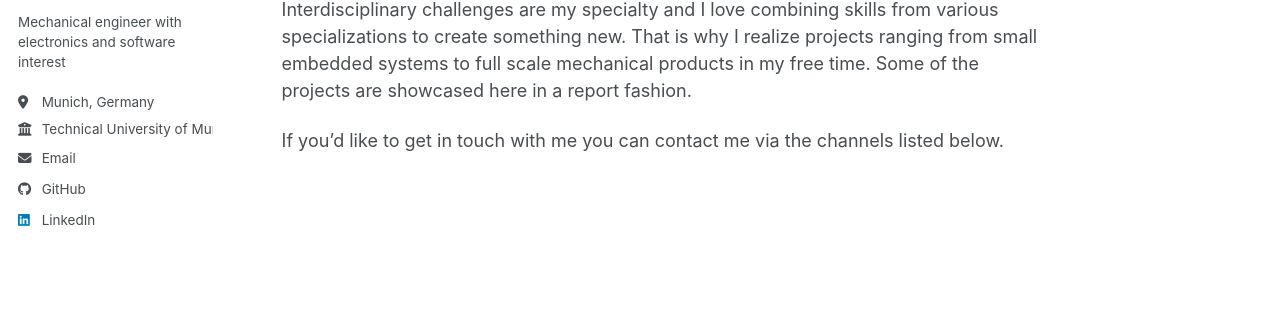
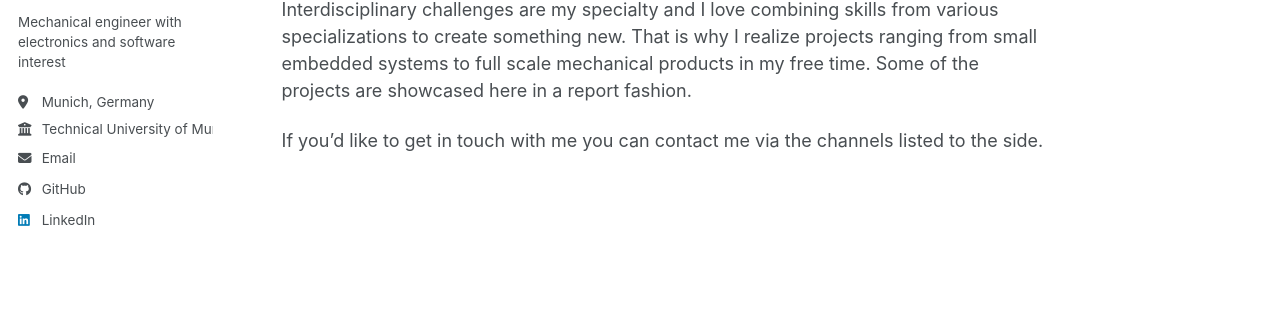
Before and after one commit to LMerbecks/LMerbecks.github.io, a Jekyll site: the page built from _pages/about.md, in a window 1280 px wide. Shown: the part 306-629 px from the top of the page. Built offline with Jekyll 4.4.1, drawn with Linux system fonts in a browser that asks for light colours; a script bundle is joined from its source files by our own code; library files that are not in the unit come from our copies.

Commit message:
Contact info reference fix

```diff
--- a/_pages/about.md
+++ b/_pages/about.md
@@ -22,6 +22,6 @@ full scale mechanical products in my free time. Some of the
 projects are showcased here in a report fashion.
 
 If you'd like to get in touch with me you can contact me via
-the channels listed below.
+the channels listed to the side.
 
 [tum-link]: https://www.tum.de
```
